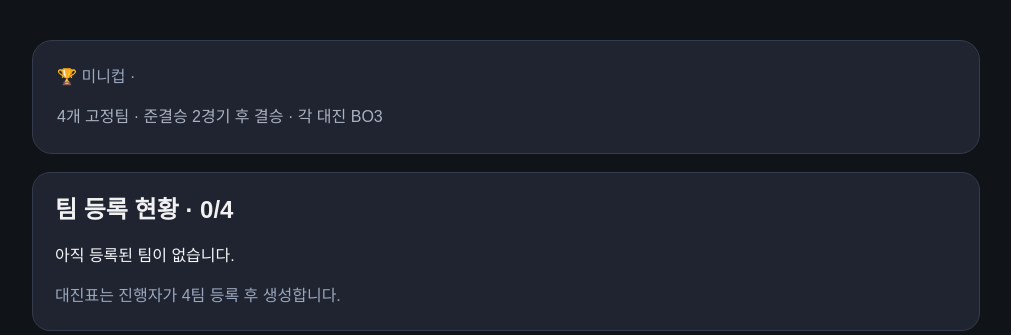
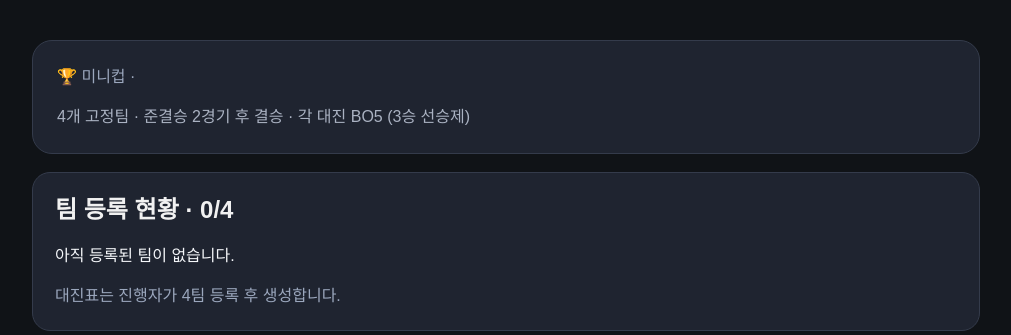
Before and after one commit to lightfnal/kkobung-gg, a FastAPI app: template web/templates/tournament.html in a window 1280 px wide. Shown: the part 70-405 px from the top of the page, without its empty margins (134-1145 px from the left). Run offline with FastAPI, Linux system fonts and the light colour scheme; the template is opened without the code that fills it, so the values that code supplies are empty; parts of the project's set-up code (start-up, migrations or seed data) failed here and were passed over.

Commit message:
Add files via upload

```diff
--- a/web/templates/tournament.html
+++ b/web/templates/tournament.html
@@ -7,7 +7,7 @@
   <section style="background:#1f2430; border:1px solid #343b4b; border-radius:20px; padding:24px; margin-bottom:18px;">
     <p style="color:#9ba7bd; margin:0 0 8px;">🏆 미니컵 · {{ status_label }}</p>
     <h1 style="margin:0;">{{ tournament.name }}</h1>
-    <p style="color:#aab2c2; margin-bottom:0;">4개 고정팀 · 준결승 2경기 후 결승 · 각 대진 BO3</p>
+    <p style="color:#aab2c2; margin-bottom:0;">4개 고정팀 · 준결승 2경기 후 결승 · 각 대진 BO5 (3승 선승제)</p>
   </section>
 
   {% if fixtures %}
```
